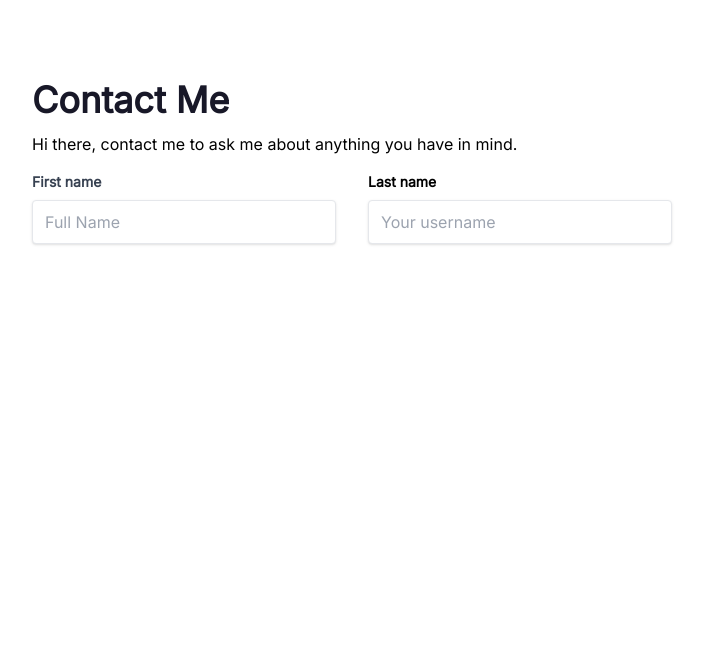
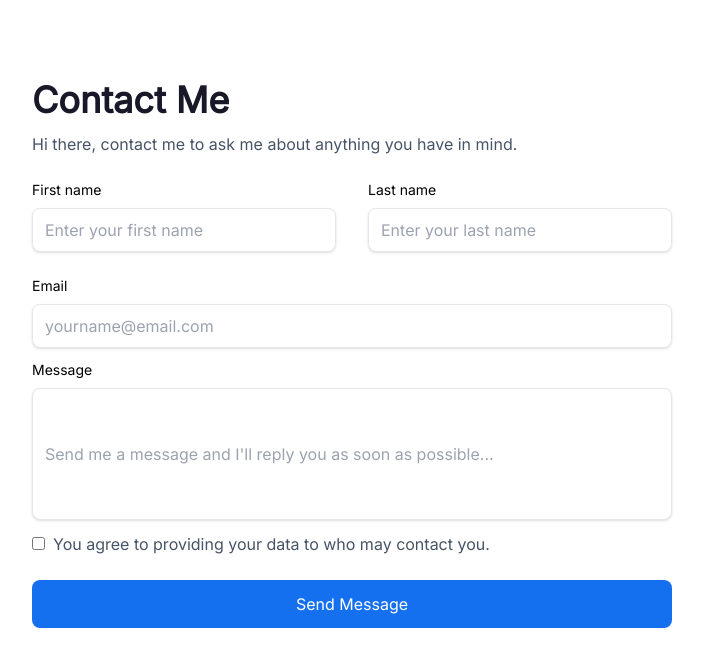
Before and after one commit to adeboluuu/Linktree, a React (Vite) app: page /contact in a window 1280 px wide. Shown: the top 666 px of the page, without its empty margins (288-991 px from the left). Built offline with nearby package versions, Linux system fonts and the light colour scheme.

Commit message:
completed form

```diff
--- a/src/components/contact.jsx
+++ b/src/components/contact.jsx
@@ -6,22 +6,43 @@ function contact() {
     <div className='my-20 mx-auto text-center sm:w-6/12 w-10/12'>
       <div className='header text-left'>
       <h1 className='text-[#181828] text-4xl font-semibold mb-3'>Contact Me</h1>
-      <p className='font-normal'>Hi there, contact me to ask me about anything you have in mind.</p>
+      <p className='font-normal text-[#475467]'>Hi there, contact me to ask me about anything you have in mind.</p>
       </div>
+
+
       <form>
-      <div className='sm:grid grid-cols-2 gap-8 block text-left'>
-        <div className="my-4">
-          <label className="block text-gray-700 text-sm font-bold mb-2" for="username"> First name</label>
-          <input className="shadow appearance-none h-11 border rounded w-full py-2 px-3 text-gray-700 leading-tight focus:outline-none focus:shadow " id="fullName" placeholder="Full Name" />
+      <div className='sm:grid grid-cols-2 gap-8 block text-left my-3'>
+        <div className="my-3">
+          <label className="block text-sm font-medium mb-2" for="username"> First name</label>
+          <input className="shadow appearance-none h-11 border font-normal rounded-lg w-full py-2 px-3 text-[#667085] leading-tight focus:outline-none focus:shadow " id="first_name" placeholder="Enter your first name" />
+        </div>
+
+        <div className="my-3 ">
+          <label class="block  text-sm font-medium  mb-2" for="Lastname">Last name</label>
+          <input className="shadow appearance-none border h-11 font-normal rounded-lg w-full py-2 px-3 text-[#667085] leading-tight focus:outline-none focus:shadow-outline"type="text" id="last_name" placeholder="Enter your last name" />
+        </div>
+
+        </div>
+
+        <div className="my-3 ">
+          <label class="block  text-left text-sm font-medium  mb-2" for="email">Email</label>
+          <input className="shadow appearance-none border h-11 font-normal rounded-lg w-full py-2 px-3 text-[#667085] leading-tight focus:outline-none focus:shadow-outline"type="email" id="email" placeholder="yourname@email.com" />
+        </div>
+
+        <div className="my-3 ">
+          <label class="block  text-left text-sm font-medium  mb-2" for="message">Message</label>
+          <input className="shadow appearance-none border h-[132px] font-normal rounded-lg w-full py-0  text-start px-3 text-[#667085] leading-tight focus:outline-none focus:shadow-outline"type="text" id="message" placeholder="Send me a message and I'll reply you as soon as possible..." />
         </div>
 
 
-                  <div className="my-4 ">
-                    <label class="block  text-sm font-bold mb-2" for="username">Last name</label>
-                    <input className="shadow appearance-none border h-11 rounded w-full py-2 px-3 text-gray-700 leading-tight focus:outline-none focus:shadow-outline"type="text" id="username" placeholder="Your username" /></div>
-                </div>
+        <div className='text-left mb-4'>
+          <input type='checkbox'className='mr-2 rounded-md border-[#D0D5DD]'></input>
+          <span className='font-normal text-base text-[#475467]'>You agree to providing your data to {name} who may contact you.</span>
+        </div>
+
+        <button type='submit 'className='bg-[#1570EF] text-white w-full rounded-lg h-12 mt-2'>Send Message</button>
       </form>
-      {footer}
+      <footer/>
     </div>
   )
 }
```
